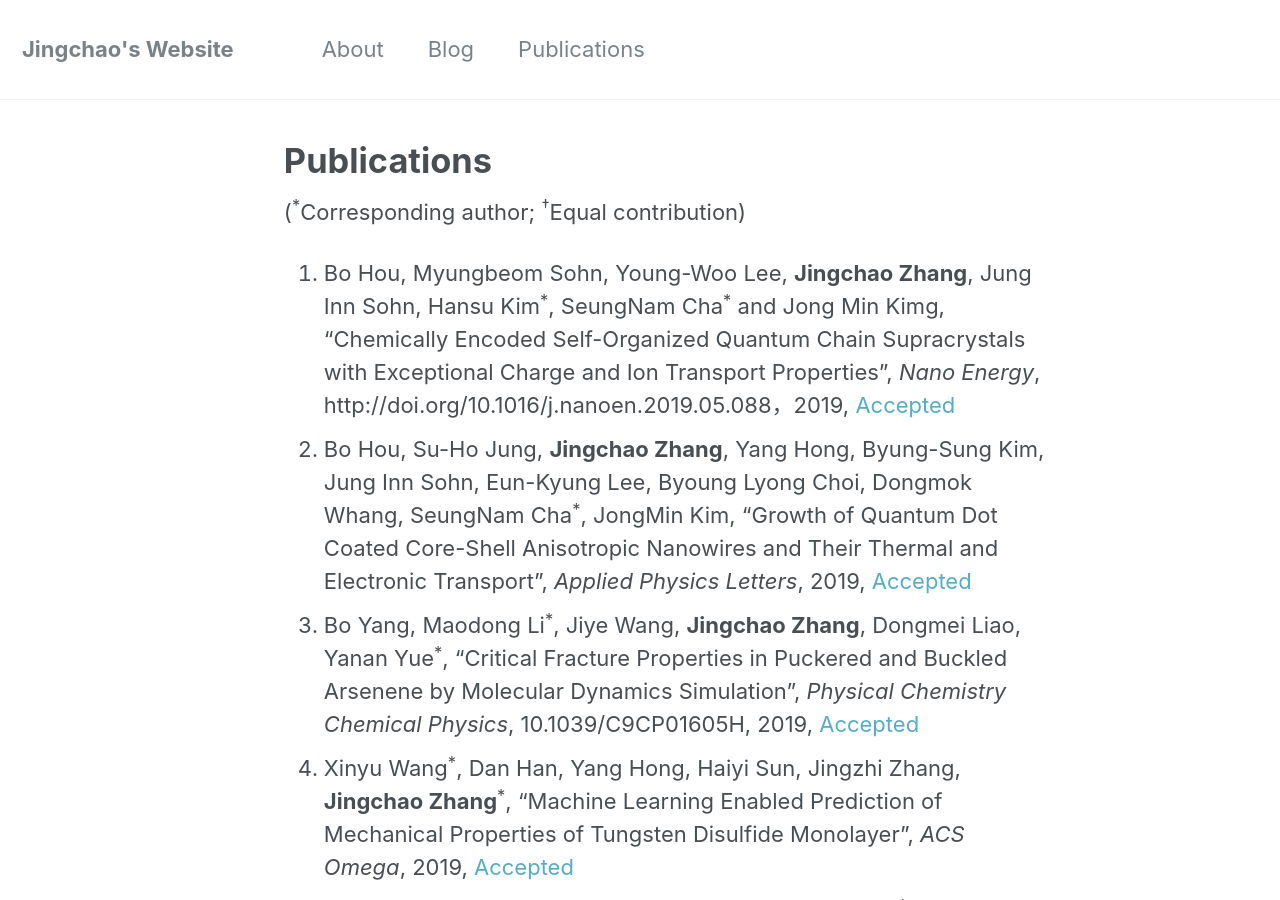
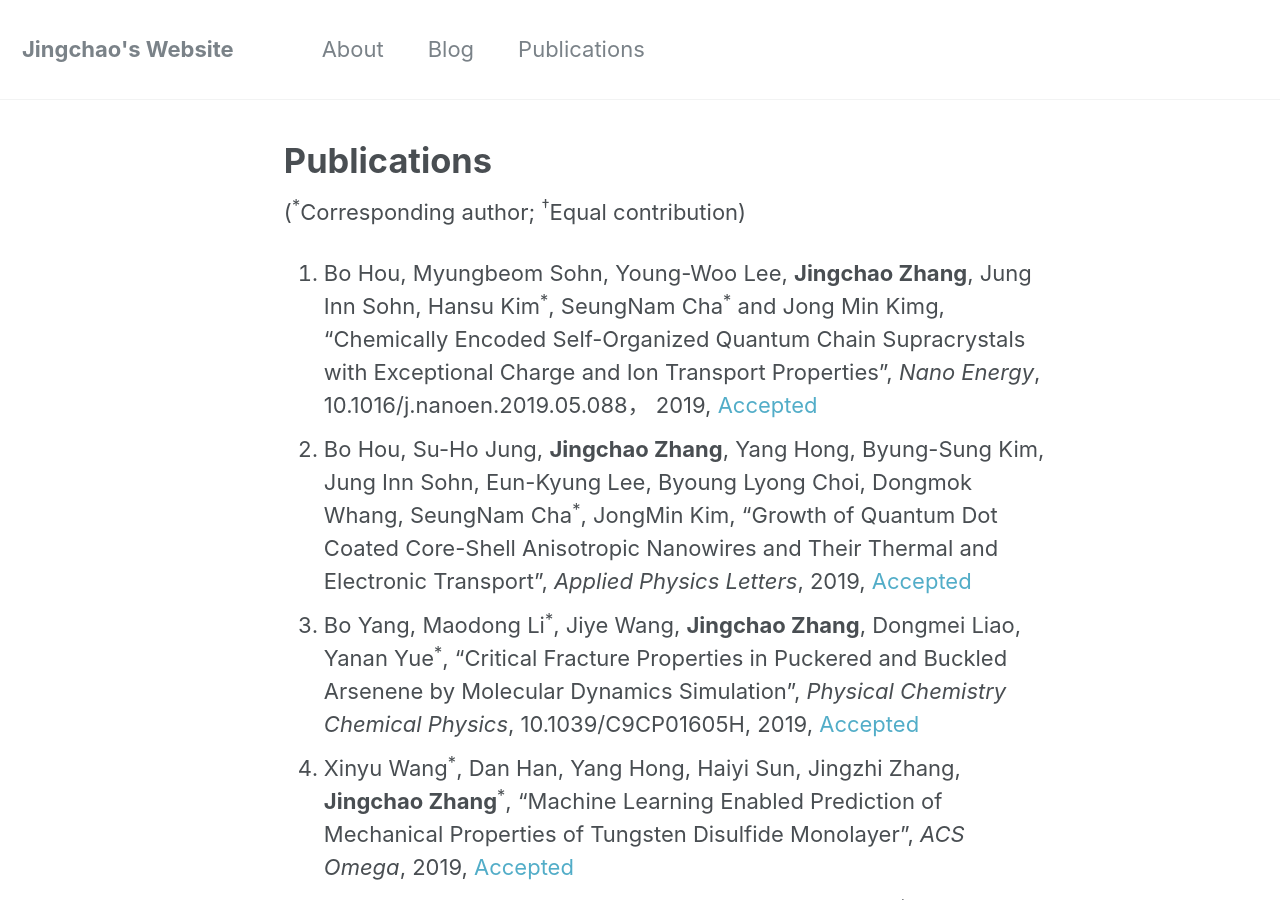
Before and after one commit to JingchaoZhang/JingchaoZhang.github.io, a Jekyll site: the page built from _pages/publications.md, in a window 1280 px wide and 900 px high. Built offline with Jekyll 4.4.1, drawn with Linux system fonts in a browser that asks for light colours; some of the changed lines change nothing that is shown.

Commit message:
Update publications.md

```diff
--- a/_pages/publications.md
+++ b/_pages/publications.md
@@ -7,7 +7,7 @@
 
 (<sup>\*</sup>Corresponding author; <sup>†</sup>Equal contribution)
 
-1. Bo Hou, Myungbeom Sohn, Young-Woo Lee, **Jingchao Zhang**, Jung Inn Sohn, Hansu Kim<sup>\*</sup>, SeungNam Cha<sup>\*</sup> and Jong Min Kimg, "Chemically Encoded Self-Organized Quantum Chain Supracrystals with Exceptional Charge and Ion Transport Properties", *Nano Energy*, http://doi.org/10.1016/j.nanoen.2019.05.088，2019, [Accepted](https://www.sciencedirect.com/science/article/pii/S221128551930494X)
+1. Bo Hou, Myungbeom Sohn, Young-Woo Lee, **Jingchao Zhang**, Jung Inn Sohn, Hansu Kim<sup>\*</sup>, SeungNam Cha<sup>\*</sup> and Jong Min Kimg, "Chemically Encoded Self-Organized Quantum Chain Supracrystals with Exceptional Charge and Ion Transport Properties", *Nano Energy*, 10.1016/j.nanoen.2019.05.088， 2019, [Accepted](https://www.sciencedirect.com/science/article/pii/S221128551930494X)
 1. Bo Hou, Su-Ho Jung, **Jingchao Zhang**, Yang Hong, Byung-Sung Kim, Jung Inn Sohn, Eun-Kyung Lee, Byoung Lyong Choi, Dongmok Whang, SeungNam Cha<sup>\*</sup>, JongMin Kim, "Growth of Quantum Dot Coated Core-Shell Anisotropic Nanowires and Their Thermal and Electronic Transport", *Applied Physics Letters*, 2019, [Accepted]()
 1. Bo Yang, Maodong Li<sup>\*</sup>, Jiye Wang, **Jingchao Zhang**, Dongmei Liao, Yanan Yue<sup>\*</sup>, "Critical Fracture Properties in Puckered and Buckled Arsenene by Molecular Dynamics Simulation", *Physical Chemistry Chemical Physics*, 10.1039/C9CP01605H, 2019, [Accepted](https://pubs.rsc.org/en/content/articlelanding/2019/cp/c9cp01605h#!divAbstract)
 1. Xinyu Wang<sup>\*</sup>, Dan Han, Yang Hong, Haiyi Sun, Jingzhi Zhang, **Jingchao Zhang**<sup>\*</sup>, "Machine Learning Enabled Prediction of Mechanical Properties of Tungsten Disulfide Monolayer", *ACS Omega*, 2019, [Accepted]()
```
